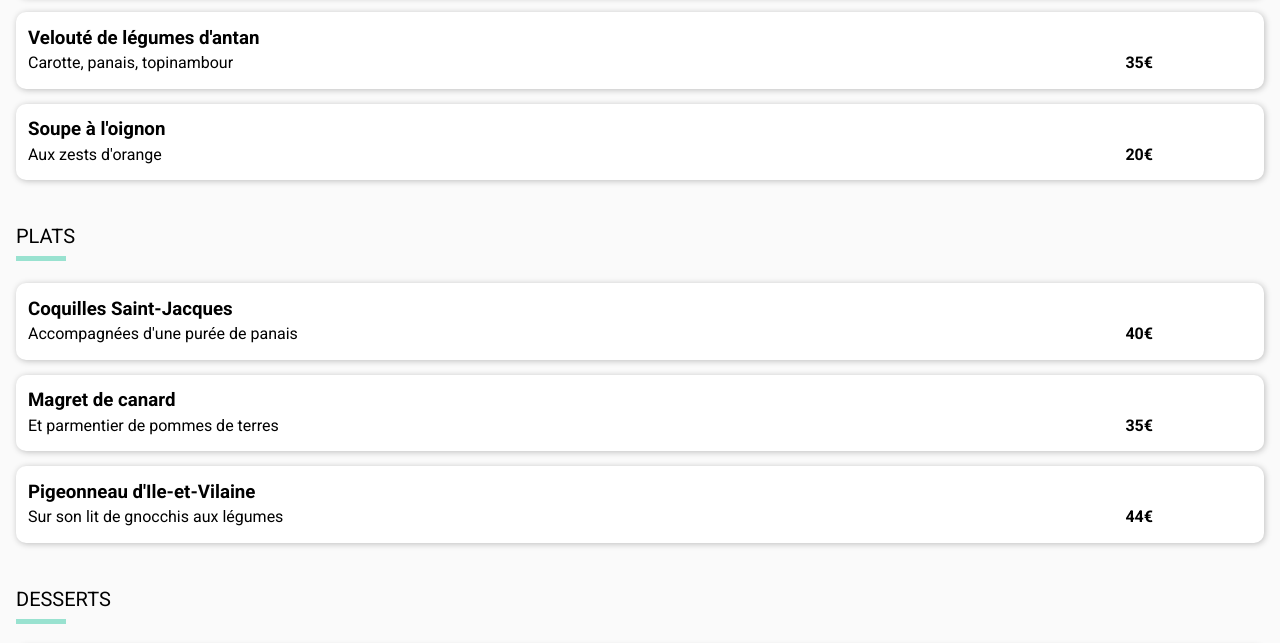
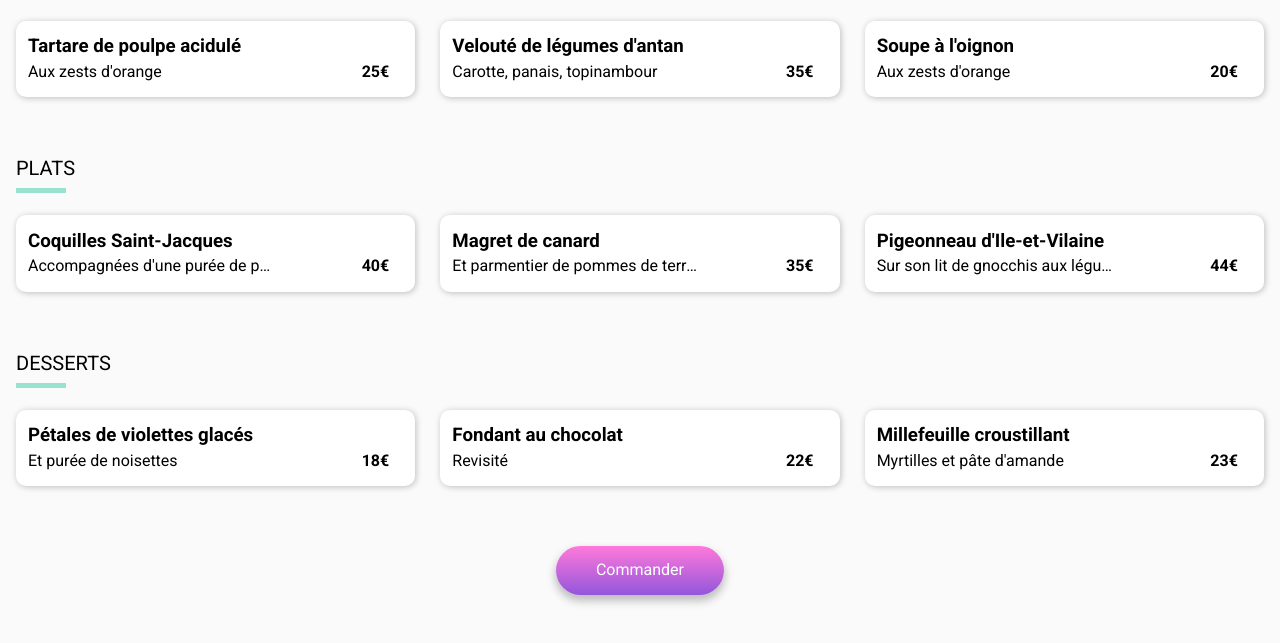
Before and after one commit to jola97/Projet_3_lala_joel, a website: page menu_pages/a_la_francaise.html in a window 1280 px wide. Shown: the part 572-1215 px from the top of the page. Drawn offline with Linux system fonts and the light colour scheme; a web font is replaced by a local one.

Commit message:
finalisation media queries

```diff
--- a/sass/Layout/_footer.scss
+++ b/sass/Layout/_footer.scss
@@ -1,3 +1,5 @@
+@import "../Utils/mixins";
+
 .mainFooter{
     background-color: #424949;
     color: #ffff;
@@ -29,4 +31,7 @@
             color: #ffff;
         }
     }
+    @include desktop{
+        text-align: center;
+    }
 }
--- a/sass/style.scss
+++ b/sass/style.scss
@@ -138,71 +138,22 @@
       }
     }
   }
-  /* @include tablet{
-            &__title{
-                text-align: center;
-            }
-            li{
-                width: 50%;
-                &:hover{
-                    color: yellow;
-                }
-            }
-        }*/
-}
 
-
-.menu__entree__plats__desserts__box {
-  display: flex;
-  //line-height: 0.5;
-  align-items: flex-end;
-  background-color: #ffff;
-  box-shadow: 1px 1px 6px #bdbdbd;
-  border-radius: 10px;
-  margin-bottom: 15px;
-  overflow: hidden;
-  width: 100%;
-
-  .menu__entree__plats__desserts__box__names {
-    width: 80%;
-    padding-left: 12px;
-    flex: none;
-    transition: width 400ms ease;
-    align-self: center;
-    h3, p{
-      text-overflow: ellipsis;
-      overflow: hidden;
-      white-space: nowrap;
-      width: 81%;
-      margin: 5px 0;
+  @include desktop{
+    margin-bottom: 45px;
+    &__title{
+      text-align: center;
+      margin-left: unset;
     }
-  }
-  .menu__entree__plats__desserts__box__prices {
-    width: 20%;
-    flex: none;
-    text-align: center;
-    font-weight: bold;
-  }
-  .menu__entree__plats__desserts__box__checkbox {
-    width: 72px;
-    background-color: $color-tertiary;
-    font-size: 30px;
-    padding: 21px;
-    color: white;
-    font-weight: 600;
-
-    i{
-        transform: rotate(-1turn);
-        transition: transform 500ms ease;
-        font-weight: 600;
+    ul{
+      margin-top: 40px;
+      display: flex;
+      justify-content: space-around;
+      li{
+        width: 25%;
+        text-align: center;
+      }
     }
-
-  }
-    &:hover .menu__entree__plats__desserts__box__names {
-        width: calc(80% - 72px);
-  }
-    &:hover .menu__entree__plats__desserts__box__checkbox i{
-        transform: rotate(0);
   }
 }
 
@@ -231,8 +182,9 @@
       width: 79px;
       height: 24px;
       padding: 15px 10px 15px 8px;
-      position: absolute;
-      right: 45px;
+      position: relative;
+      left: 340px;
+      top: 60px;
       font-weight: 600;
     }
     &__img {
@@ -268,13 +220,33 @@
       }
     }
   }
+
+  @include desktop{
+    &__title{
+      text-align: center;
+    }
+    &__cases{
+      display: flex;
+      justify-content: center;
+      flex-wrap: wrap;
+    }
+    &__box{
+      min-width: 31%;
+      margin-top: unset;
+    }
+    &__label{
+      position: absolute;
+     left: 479px;
+     top: 60px;
+    }
+  }
 }
 
 /***Menus***/
+
 .main__menu {
   display: flex;
   flex-direction: column;
-  min-width: 517px;
 }
 
 .img__top {
@@ -282,7 +254,12 @@
   height: 300px;
   object-fit: cover;
   object-position: center;
+  @include desktop{
+    height: 400px;
+    object-position: 50% 64%;
+  }
 }
+
 
 .menu {
   padding-top: 20px;
@@ -304,6 +281,9 @@
     margin-left: -15px;
     i {
       font-size: 28px;
+      @include desktop{
+        margin-left: 20px;
+        }
       &:hover {
         cursor: pointer;
         font-weight: 900;
@@ -311,8 +291,13 @@
         background-clip: text;
         -webkit-background-clip: text;
         color: transparent;
+
       }
     }
+      @include desktop{
+        justify-content: center;
+        align-items: center;
+      }
   }
 }
 
@@ -330,16 +315,27 @@
 /*Slide*/
 #slideMenuEntrees {
   animation: slideMenu 1000ms;
+  @include desktop{
+    display: flex;
+    justify-content: space-between;
+  }
 }
 
 #slideMenuPlats {
   animation: slideMenu 2000ms;
+  @include desktop{
+    display: flex;
+    justify-content: space-between;
+  }
 }
 
 #slideMenuDesserts {
   animation: slideMenu 3000ms;
+  @include desktop{
+    display: flex;
+    justify-content: space-between;
+  }
 }
-
 
 .menu__entree__plats__desserts {
   text-align: left;
@@ -389,7 +385,6 @@
   }
 
   &__checkbox {
-    //border: 0 solid $color-tertiary;
     border-radius: 10px 10px;
     background-color: $color-tertiary;
     position: relative;
@@ -404,6 +399,62 @@
       font-weight: 600;
       transform: rotate(-1turn);
     }
+  }
+}
+
+.menu__entree__plats__desserts__box {
+  display: flex;
+  align-items: flex-end;
+  background-color: #ffff;
+  box-shadow: 1px 1px 6px #bdbdbd;
+  border-radius: 10px;
+  margin-bottom: 15px;
+  overflow: hidden;
+  width: 100%;
+  @include desktop{
+    width: 32%;
+  }
+
+  .menu__entree__plats__desserts__box__names {
+    width: 80%;
+    padding-left: 12px;
+    flex: none;
+    transition: width 400ms ease;
+    align-self: center;
+    h3, p{
+      text-overflow: ellipsis;
+      overflow: hidden;
+      white-space: nowrap;
+      width: 81%;
+      margin: 5px 0;
+    }
+  }
+  .menu__entree__plats__desserts__box__prices {
+    width: 20%;
+    flex: none;
+    text-align: center;
+    font-weight: bold;
+  }
+  .menu__entree__plats__desserts__box__checkbox {
+    width: 72px;
+    background-color: $color-tertiary;
+    font-size: 30px;
+    padding: 21px;
+    color: white;
+    font-weight: 600;
+
+    i{
+        transform: rotate(-1turn);
+        transition: transform 500ms ease;
+        font-weight: 600;
+    }
+
+  }
+    &:hover .menu__entree__plats__desserts__box__names {
+        width: calc(80% - 72px);
+  }
+    &:hover .menu__entree__plats__desserts__box__checkbox i{
+        transform: rotate(0);
   }
 }
 
```
Also changed, not shown: index.html (+2 -0 lines), public/css/style.css, 1 other file.
